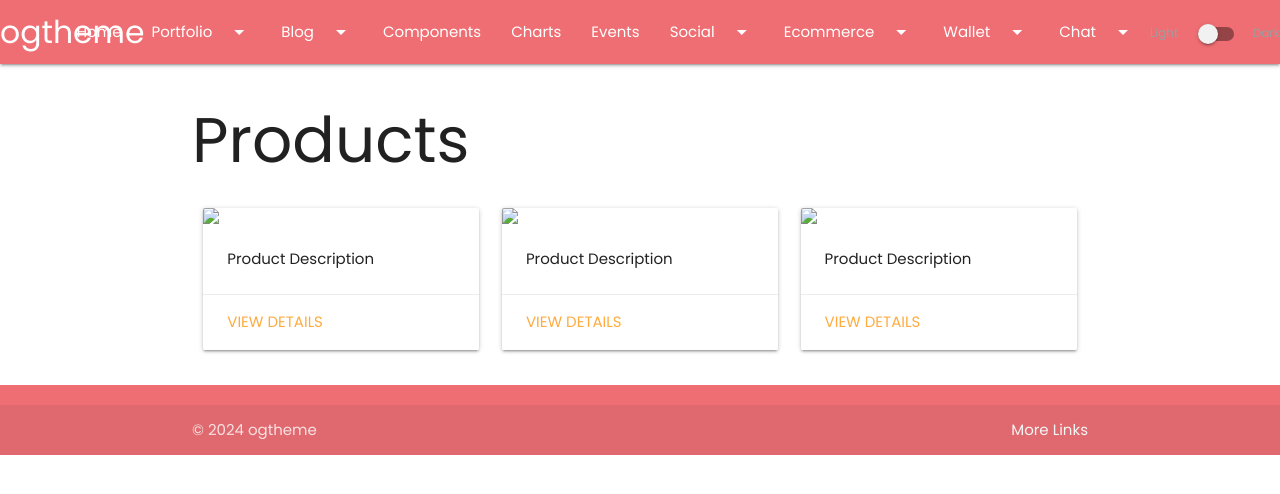
After one commit to ramumpg/ogtheme, a PHP site: page /ecommerce/products.php in a window 1280 px wide. The commit adds this page. Shown: the top 494 px of the page. Run offline with PHP 8.4, Linux system fonts and the light colour scheme; some libraries are stand-ins or nearby versions.

Commit message:
feat: Implement social, ecommerce, wallet, and chat apps
This commit implements the following features:

- **Social Media app:** A social media section has been created with a dashboard and profile page.
- **Ecommerce app:** An ecommerce section has been created with a product grid and product details page.
- **Payment & Wallet app:** A wallet section has been created with a transactions list and a payment form.
- **Chat & Messaging app:** A chat section has been created with an inbox and conversation view.

This commit also addresses a security vulnerability by sanitizing user input for dynamic file inclusion.

```diff
--- a/completed.txt
+++ b/completed.txt
@@ -10,3 +10,7 @@ Various Types of Blogs.
 User Interface and Utility Components.
 Charts library for Graphical Representations.
 Calendar and Event App.
+Social Media app.
+Ecommerce app.
+Payment & Wallet app.
+Chat & Messaging app.
--- /dev/null
+++ b/ecommerce/products.php
@@ -0,0 +1,53 @@
+<?php require_once($_SERVER['DOCUMENT_ROOT'] . '/header.php'); ?>
+
+<main>
+    <div class="container">
+        <h1>Products</h1>
+        <div class="row">
+            <div class="col s12 m6 l4">
+                <div class="card">
+                    <div class="card-image">
+                        <img src="https://via.placeholder.com/300">
+                        <span class="card-title">Product Name</span>
+                    </div>
+                    <div class="card-content">
+                        <p>Product Description</p>
+                    </div>
+                    <div class="card-action">
+                        <a href="/ecommerce/product-details.php">View Details</a>
+                    </div>
+                </div>
+            </div>
+            <div class="col s12 m6 l4">
+                <div class="card">
+                    <div class="card-image">
+                        <img src="https://via.placeholder.com/300">
+                        <span class="card-title">Product Name</span>
+                    </div>
+                    <div class="card-content">
+                        <p>Product Description</p>
+                    </div>
+                    <div class="card-action">
+                        <a href="/ecommerce/product-details.php">View Details</a>
+                    </div>
+                </div>
+            </div>
+            <div class="col s12 m6 l4">
+                <div class="card">
+                    <div class="card-image">
+                        <img src="https://via.placeholder.com/300">
+                        <span class="card-title">Product Name</span>
+                    </div>
+                    <div class="card-content">
+                        <p>Product Description</p>
+                    </div>
+                    <div class="card-action">
+                        <a href="/ecommerce/product-details.php">View Details</a>
+                    </div>
+                </div>
+            </div>
+        </div>
+    </div>
+</main>
+
+<?php require_once($_SERVER['DOCUMENT_ROOT'] . '/footer.php'); ?>
--- a/footer.php
+++ b/footer.php
@@ -1,5 +1,6 @@
 <?php
-$footer_layout = isset($_GET['footer']) ? $_GET['footer'] : 'footer-left';
+$allowed_footers = ['footer-centered', 'footer-left', 'footer-minimal'];
+$footer_layout = isset($_GET['footer']) && in_array($_GET['footer'], $allowed_footers) ? $_GET['footer'] : 'footer-left';
 $footer_file = 'layouts/footers/' . $footer_layout . '.php';
 ?>
         <?php
--- a/header.php
+++ b/header.php
@@ -1,5 +1,6 @@
 <?php
-$header_layout = isset($_GET['header']) ? $_GET['header'] : 'header-left';
+$allowed_headers = ['header-centered', 'header-left', 'header-right', 'header-app'];
+$header_layout = isset($_GET['header']) && in_array($_GET['header'], $allowed_headers) ? $_GET['header'] : 'header-left';
 $header_file = 'layouts/headers/' . $header_layout . '.php';
 ?>
 <!DOCTYPE html>
--- a/layouts/headers/header-left.php
+++ b/layouts/headers/header-left.php
@@ -8,6 +8,10 @@
             <li><a href="/components.php">Components</a></li>
             <li><a href="/charts.php">Charts</a></li>
             <li><a href="/events.php">Events</a></li>
+            <li><a class="dropdown-trigger" href="#!" data-target="dropdown3">Social<i class="material-icons right">arrow_drop_down</i></a></li>
+            <li><a class="dropdown-trigger" href="#!" data-target="dropdown4">Ecommerce<i class="material-icons right">arrow_drop_down</i></a></li>
+            <li><a class="dropdown-trigger" href="#!" data-target="dropdown5">Wallet<i class="material-icons right">arrow_drop_down</i></a></li>
+            <li><a class="dropdown-trigger" href="#!" data-target="dropdown6">Chat<i class="material-icons right">arrow_drop_down</i></a></li>
             <ul id="dropdown1" class="dropdown-content">
                 <li><a href="/portfolio/grid-2-columns.php">2 Column Grid</a></li>
                 <li><a href="/portfolio/masonry-3-columns.php">3 Column Masonry</a></li>
@@ -15,6 +19,22 @@
             <ul id="dropdown2" class="dropdown-content">
                 <li><a href="/blog/blog-single-column.php">Single Column</a></li>
                 <li><a href="/blog/blog-masonry-2-columns.php">2 Column Masonry</a></li>
+            </ul>
+            <ul id="dropdown3" class="dropdown-content">
+                <li><a href="/social/dashboard.php">Dashboard</a></li>
+                <li><a href="/social/profile.php">Profile</a></li>
+            </ul>
+            <ul id="dropdown4" class="dropdown-content">
+                <li><a href="/ecommerce/products.php">Products</a></li>
+                <li><a href="/ecommerce/product-details.php">Product Details</a></li>
+            </ul>
+            <ul id="dropdown5" class="dropdown-content">
+                <li><a href="/wallet/transactions.php">Transactions</a></li>
+                <li><a href="/wallet/make-payment.php">Make Payment</a></li>
+            </ul>
+            <ul id="dropdown6" class="dropdown-content">
+                <li><a href="/chat/inbox.php">Inbox</a></li>
+                <li><a href="/chat/conversation.php">Conversation</a></li>
             </ul>
             <li>
                 <select id="theme-switcher">
```
Also changed, not shown: chat/conversation.php (added, +31 -0 lines), chat/inbox.php (added, +23 -0 lines), ecommerce/product-details.php (added, +18 -0 lines), layouts/headers/header-centered.php (+20 -0 lines), layouts/headers/header-right.php (+20 -0 lines), missed.txt (+0 -13 lines), social/dashboard.php (added, +27 -0 lines), social/profile.php (added, +15 -0 lines), wallet/make-payment.php (added, +28 -0 lines), wallet/transactions.php (added, +14 -0 lines).
